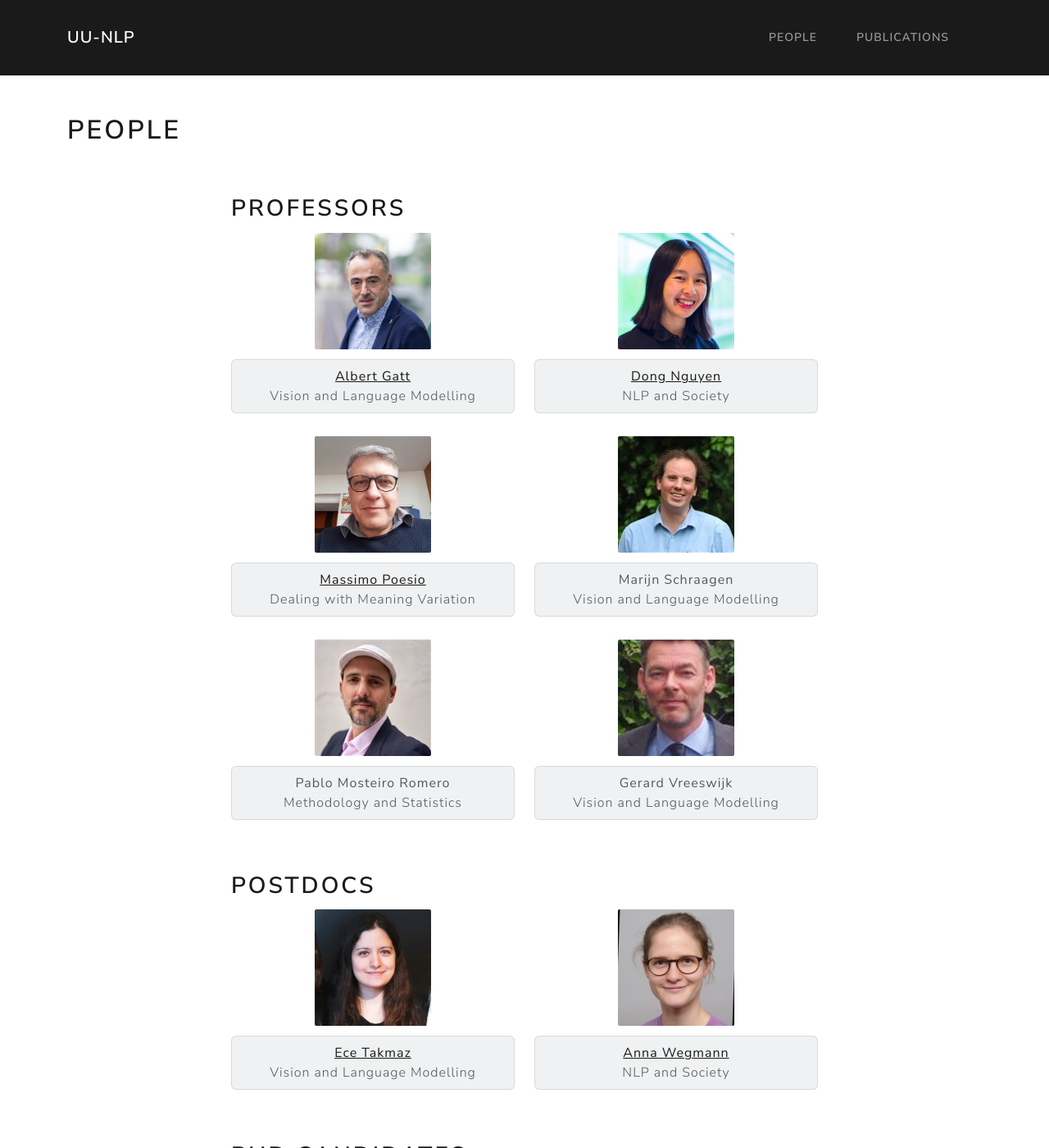
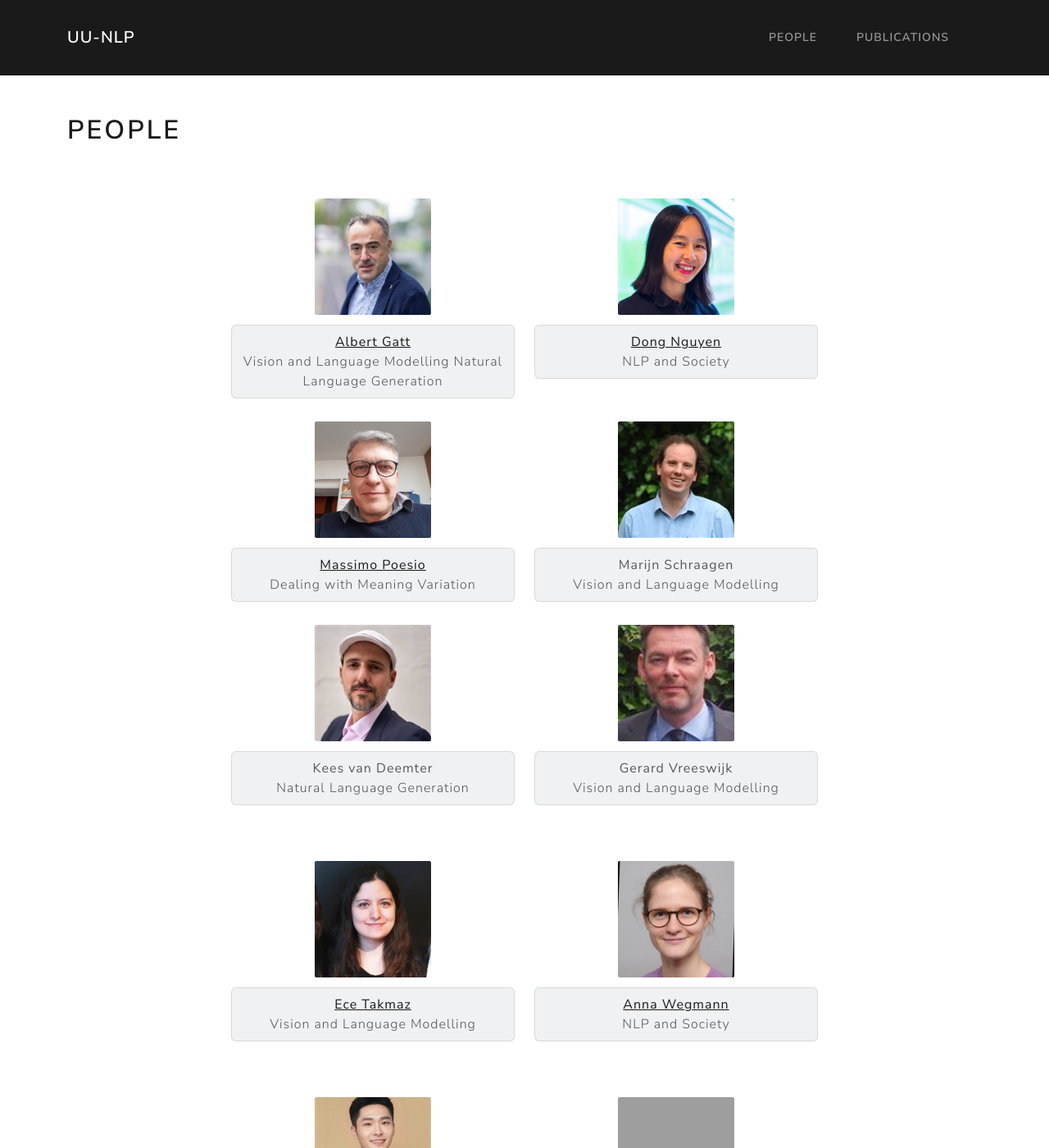
Before and after one commit to thaoanhdang/uu-nlp.github.io, a Jekyll site: the page built from people.md, in a window 1280 px wide and 1400 px high. Shown: the whole window at 82% size. Built offline with Jekyll 4.4.1, drawn with Linux system fonts in a browser that asks for light colours; grey boxes are pictures that could not be loaded.

Commit message:
Update people.md

```diff
--- a/people.md
+++ b/people.md
@@ -6,7 +6,7 @@ permalink: /people/
 
 <div class="container" style="margin-top: 60px; margin-bottom: 60px; padding-left: 200px; padding-right: 200px;">
 
-  <h2>Professors</h2>
+
   <div class="row text-center">
     <div class="col-md-6 mb-4">
       <img src="{{ 'assets/images/albert.jpg' | relative_url }}" class="img-thumbnail rounded"
@@ -16,6 +16,7 @@ permalink: /people/
           <a href="https://albertgatt.github.io/" target="_blank">Albert Gatt</a>
         </strong><br>
         Vision and Language Modelling
+        Natural Language Generation
       </div>
     </div>
     <div class="col-md-6 mb-4">
@@ -56,8 +57,8 @@ permalink: /people/
       <img src="{{ 'assets/images/pablo.jpg' | relative_url }}" class="img-thumbnail rounded"
            style="width: 150px; height: 150px; object-fit: cover;" alt="pablo">
       <div class="mt-2 p-2 rounded bg-light">
-        <strong>Pablo Mosteiro Romero</strong><br>
-        Methodology and Statistics
+        <strong>Kees van Deemter</strong><br>
+        Natural Language Generation
       </div>
     </div>
     <div class="col-md-6 mb-4">
@@ -72,7 +73,7 @@ permalink: /people/
 
 <div style="margin-top: 40px;"></div>
 
-  <h2>Postdocs</h2>
+
   <div class="row text-center">
     <div class="col-md-6 mb-4">
       <img src="{{ 'assets/images/ece.jpg' | relative_url }}" class="img-thumbnail rounded"
@@ -99,7 +100,7 @@ permalink: /people/
 <div style="margin-top: 40px;"></div>
 
 
-  <h2>PhD Candidates</h2>
+
   <div class="row text-center">
     <div class="col-md-6 mb-4">
       <img src="{{ 'assets/images/cantao.jpg' | relative_url }}" class="img-thumbnail rounded"
```
